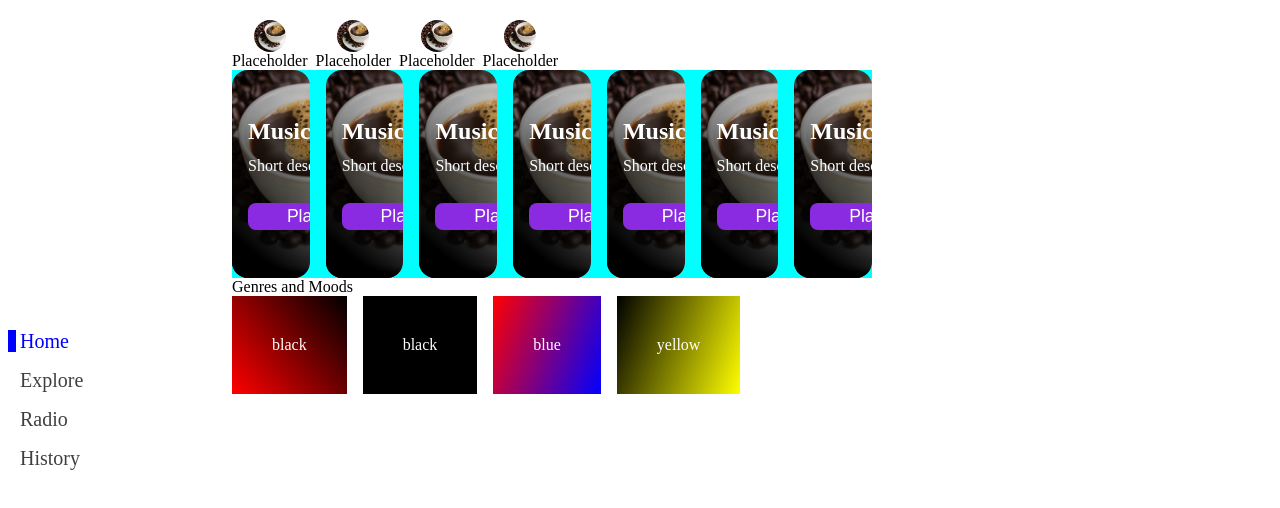
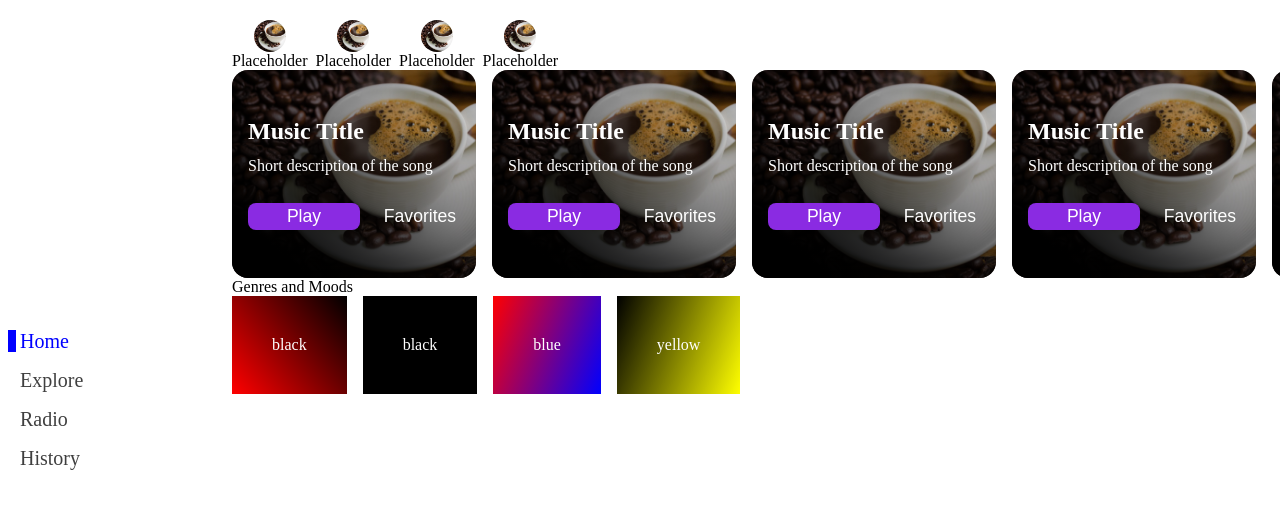
Before and after one commit to JorgeKerilima19/apptowait, a React (Vite) app: page / in a window 1280 px wide. Shown: the top 508 px of the page. Built offline with nearby package versions, Linux system fonts and the light colour scheme.

Commit message:
overflow solved

```diff
--- a/src/styles/App.css
+++ b/src/styles/App.css
@@ -42,8 +42,7 @@ a.active {
   object-fit: cover;
 }
 .music-cards-container {
-  background-color: aqua;
-  width: max(40rem, 50%);
+  width: max(40rem, 100%);
 }
 .music-card-container {
   width: 22rem;
@@ -55,13 +54,13 @@ a.active {
   color: var(--text-primary-static);
   position: relative;
   border-radius: 1rem;
-  overflow: hidden;
 }
 .music-card-container::after {
   content: "";
   position: absolute;
   height: 100%;
   width: 100%;
+  border-radius: inherit;
   background: linear-gradient(
     40deg,
     rgba(0, 0, 0, 1) 16%,
```
